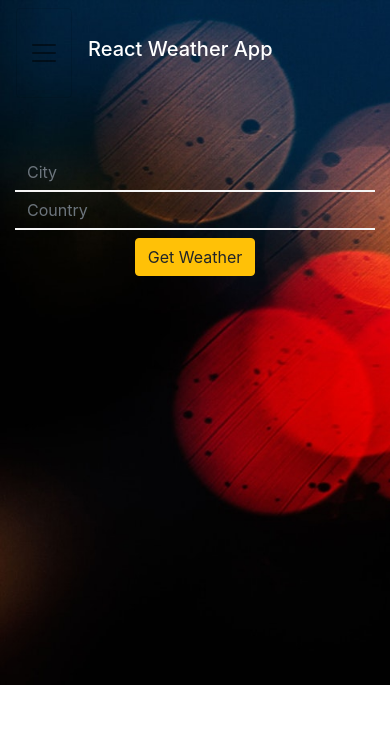
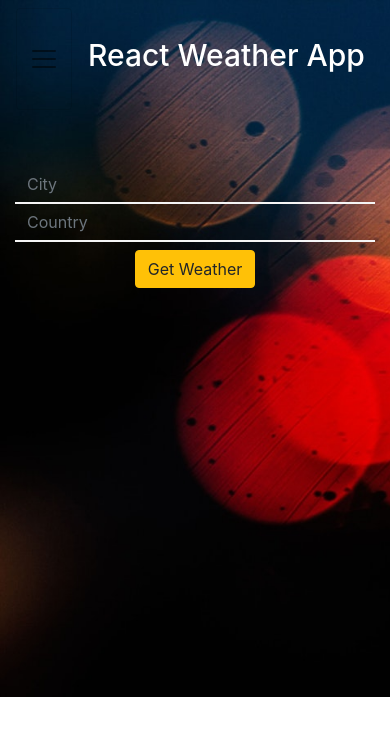
Before and after one commit to paolodelia99/react-meteo-app, a React (Create React App) app: page / in a window 390 px wide. Shown: the top 736 px of the page. Built offline with nearby package versions, Linux system fonts and the light colour scheme.

Commit message:
Fixed error in the fav page for prod version

```diff
--- a/src/components/NavBar.js
+++ b/src/components/NavBar.js
@@ -10,7 +10,7 @@ function NavBar(props) {
                     <span className="navbar-toggler-icon"></span>
                 </button>
                 <Link className="navbar-brand ml-3" to="/">
-                    <h5 className="py-4 text-white">
+                    <h5 className="py-4 text-white app-logo">
                         React Weather App
                     </h5>
                 </Link>
--- a/src/index.css
+++ b/src/index.css
@@ -85,3 +85,22 @@ form input container::-webkit-input-placeholder{
   padding-left: 5px;
   width: 85%;
 }
+
+@media screen and (min-width: 240px) and (max-width: 375px) {
+  .app-logo{
+    font-size: 20px;
+  }
+}
+
+
+@media screen and (min-width: 375px) and (max-width: 568px) {
+  .app-logo{
+    font-size: 30px;
+  }
+}
+
+@media screen and (min-width: 568px) and (max-width: 768px) {
+  .app-logo{
+
+  }
+}
```
